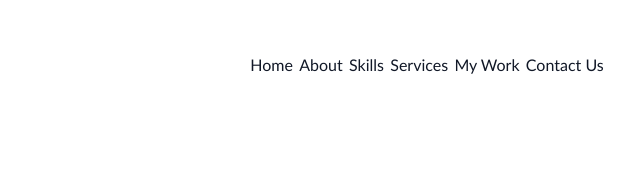
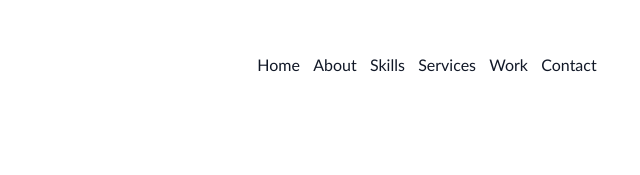
Before and after one commit to vishwa-jeet-sin-gh/verbose-carnival, a plain HTML site: page index.html in a window 1280 px wide. Shown: the top 175 px of the page, 640-1280 px from the left. Drawn offline with nearby package versions, Linux system fonts and the light colour scheme.

Commit message:
Update index.html

```diff
--- a/index.html
+++ b/index.html
@@ -15,8 +15,8 @@
       <a href="#about">About</a>
       <a href="#skills">Skills</a>
       <a href="#services">Services</a>
-      <a href="#projects">My Work</a>
-      <a href="#contact">Contact Us</a>
+      <a href="#projects">Work</a>
+      <a href="#contact">Contact</a>
     </nav>
   </header>
 
```
